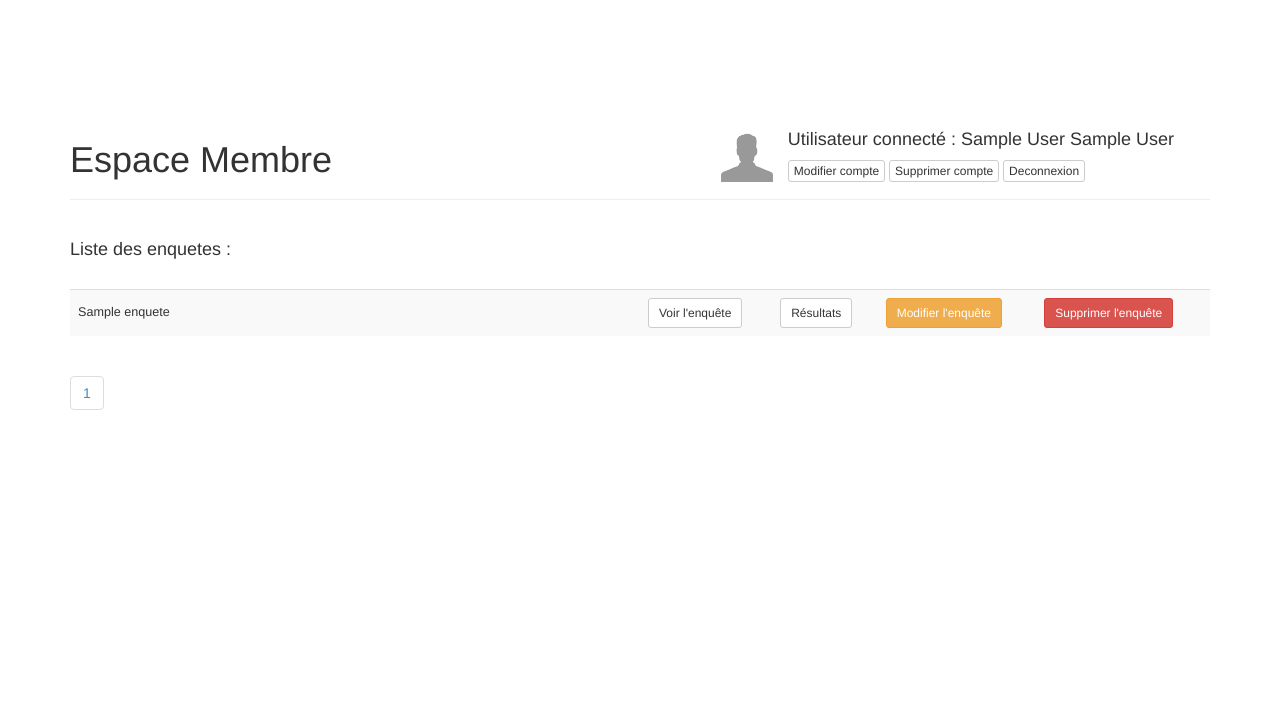
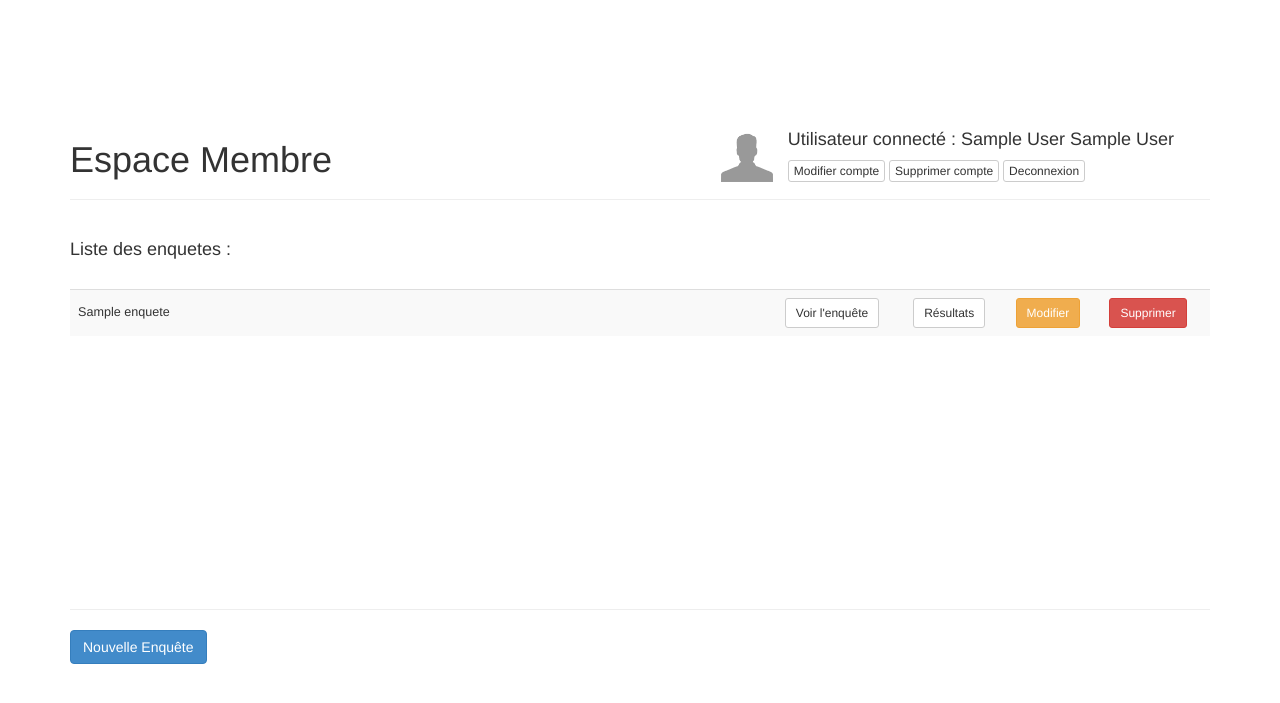
Before and after one commit to ouahsai/ProjetEnquetes, a PHP site: page /member.php in a window 1280 px wide. Shown: the top 703 px of the page. Run offline with PHP 8.4, Linux system fonts and the light colour scheme; the visitor is signed in with stand-in values (Sample User, id 1); tables that the repository leaves empty hold one stand-in row (values such as "Sample post"); data that the repository does not hold is empty.

Commit message:
correct page displayed on member.php after new survey insertion

```diff
--- a/classes/Entity/Pagination.php
+++ b/classes/Entity/Pagination.php
@@ -4,7 +4,7 @@ namespace Entity;
 
 class Pagination
 {
-    private $nb_par_page = 3;
+    private $nb_par_page = 5;
     private $nb_Query;
     protected $pageDebut = 0;
 
--- a/classes/Mapper/EnqueteMapper.php
+++ b/classes/Mapper/EnqueteMapper.php
@@ -42,7 +42,7 @@ class EnqueteMapper
         $stmt->execute();
         $nb_elt = $stmt->fetch(\PDO::FETCH_ASSOC)['nb_elt'];
 
-        $nb_Query = $pagination->set_number_pages($nb_elt);
+        $pagination->set_number_pages($nb_elt);
         $pageDebut = $pagination->get_PageDebut();
         $pagefin = $pagination->get_page_fin();
 
--- a/css/styles.css
+++ b/css/styles.css
@@ -20,5 +20,9 @@
 .member .user img { float: left; margin: 10px 15px 0; }
 .member .user .block-user { float: left; }
 .member > h4 { margin-bottom: 30px; }
-.member table td:first-child { width:50%; padding-right:30px; vertical-align:middle; font-size:0.9em; }
+.member .table-container { min-height: 320px; }
+.member table { margin-bottom: 40px; }
+.member table td:first-child { width:62%; padding-right:30px; vertical-align:middle; font-size:0.9em; }
 .member table td div { text-overflow: ellipsis; overflow: hidden; width:35em; white-space:nowrap; }
+.member .pagination-container { padding-top:20px; border-top: 1px solid #eee; }
+.member .pagination { float:right; margin:0; }
--- a/member.php
+++ b/member.php
@@ -2,6 +2,10 @@
 require_once './includes/autoload.php';
 
 session_start();
+
+//si la session utilisateur existe, la personne est connecté donc on
+//recupere la liste des enquetes de cette personne
+if (isset($_SESSION['user_id'])) {
 
     $pagination = new Entity\Pagination();
 
@@ -10,9 +14,6 @@ if (isset($_GET['page'])) {
         $page = $_GET['page'];
     }
 
-//si la session utilisateur existe, la personne est connecté donc on
-//recupere la liste des enquetes de cette personne
-if (isset($_SESSION['user_id'])) {
     $enquete = new Entity\Enquete();
     $enqueteMapper = new Mapper\EnqueteMapper();
 
@@ -55,22 +56,29 @@ if (isset($_SESSION['user_id'])) {
 
             <?php if ($listEnquetes) : ?>
                 <h4>Liste des enquetes :</h4>
+                <div class="table-container">
                     <table class="table table-striped">
                         <?php foreach ($listEnquetes as $value) : ?>
                             <tr>
                                 <td><div><?= $value['titre'] ?></div></td>
                                 <td><a class="btn btn-default btn-sm" href="enquete.php">Voir l'enquête</a></td>
                                 <td><a value="<?= htmlspecialchars($value['id_enquete'])?>" class="btn btn-default btn-sm" href="resultats.php?id=<?= htmlspecialchars($value['id_enquete']) ?>">Résultats</a></td>
-                            <td><a value="<?= htmlspecialchars($value['id_enquete']) ?>" class="btn btn-warning btn-sm" href="enquete.php?id=<?= htmlspecialchars($value['id_enquete']) ?>">Modifier l'enquête</a></td>
-                            <td><a value="<?= htmlspecialchars($value['id_enquete']) ?>" class="btn btn-danger btn-sm" href="member.php?id=<?= htmlspecialchars($value['id_enquete']) ?><?php if (isset($page)){echo '&page='.$page;} ?>">Supprimer l'enquête</a></td>
+                                <td><a value="<?= htmlspecialchars($value['id_enquete']) ?>" class="btn btn-warning btn-sm" href="enquete.php?id=<?= htmlspecialchars($value['id_enquete']) ?>">Modifier</a></td>
+                                <td><a value="<?= htmlspecialchars($value['id_enquete']) ?>" class="btn btn-danger btn-sm" href="member.php?id=<?= htmlspecialchars($value['id_enquete']) ?><?php if (isset($page)){echo '&page='.$page;} ?>">Supprimer</a></td>
                             </tr>
                         <?php endforeach; ?>
                     </table>
+                </div>
+                <div class="pagination-container clearfix">
+                    <?php if ($pagination->get_number_pages() > 1) : ?>
                         <ul class="pagination">
                             <?php for($i=1; $i<=$pagination->get_number_pages(); $i++) : ?>
                                 <li class="<?= $i == $page ? "active" : "" ?>"><a href="member.php?page=<?= $i ?>"><?= $i ?></a></li>
                             <?php endfor; ?>
                         </ul>
+                    <?php endif; ?>
+                    <a class="btn btn-primary" href="enquete.php">Nouvelle Enquête</a>
+                </div>
             <?php else : ?>
                 <div class="alert alert-info">
                     <p>La liste des enquêtes est vide !</p>
```
Also changed, not shown: enquete.php (+12 -9 lines). Lines whose indentation alone changed are shown as unchanged.
